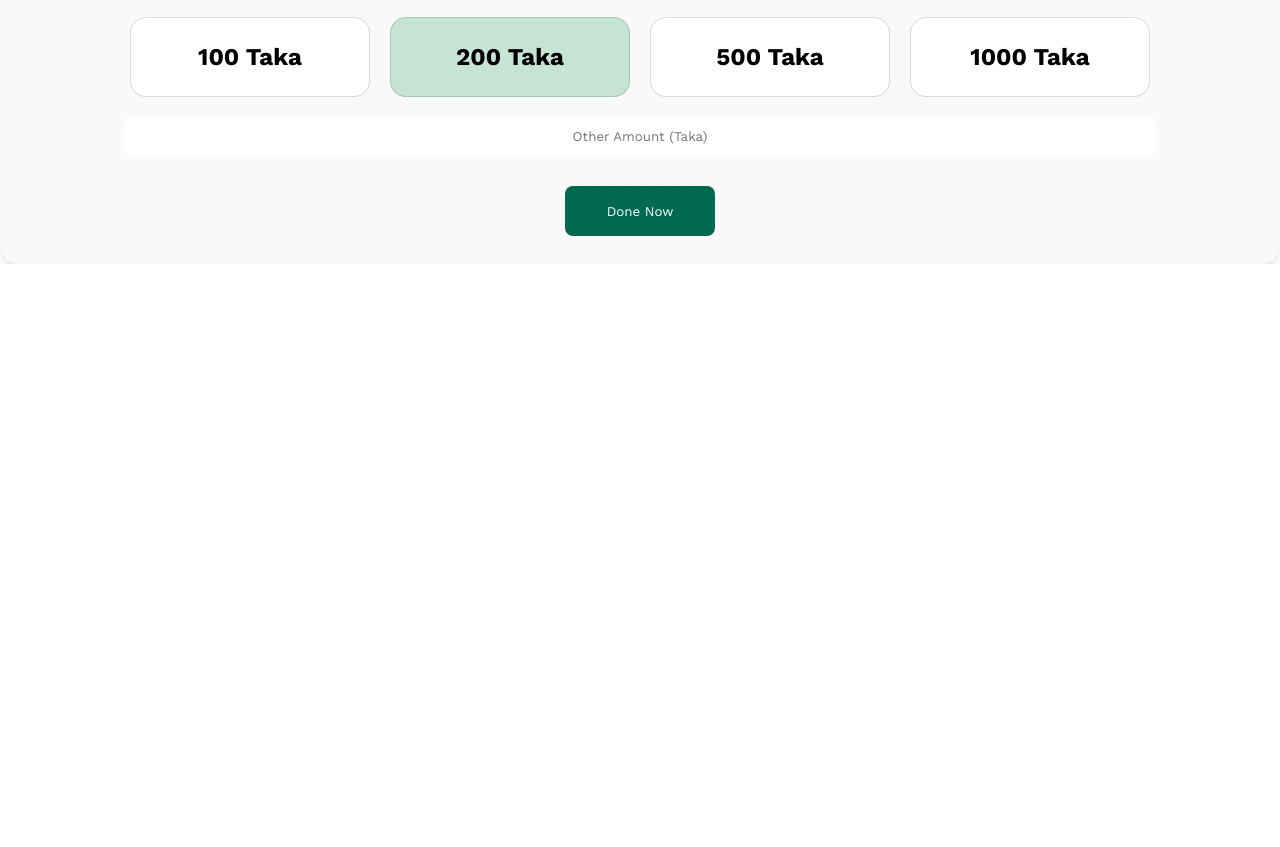
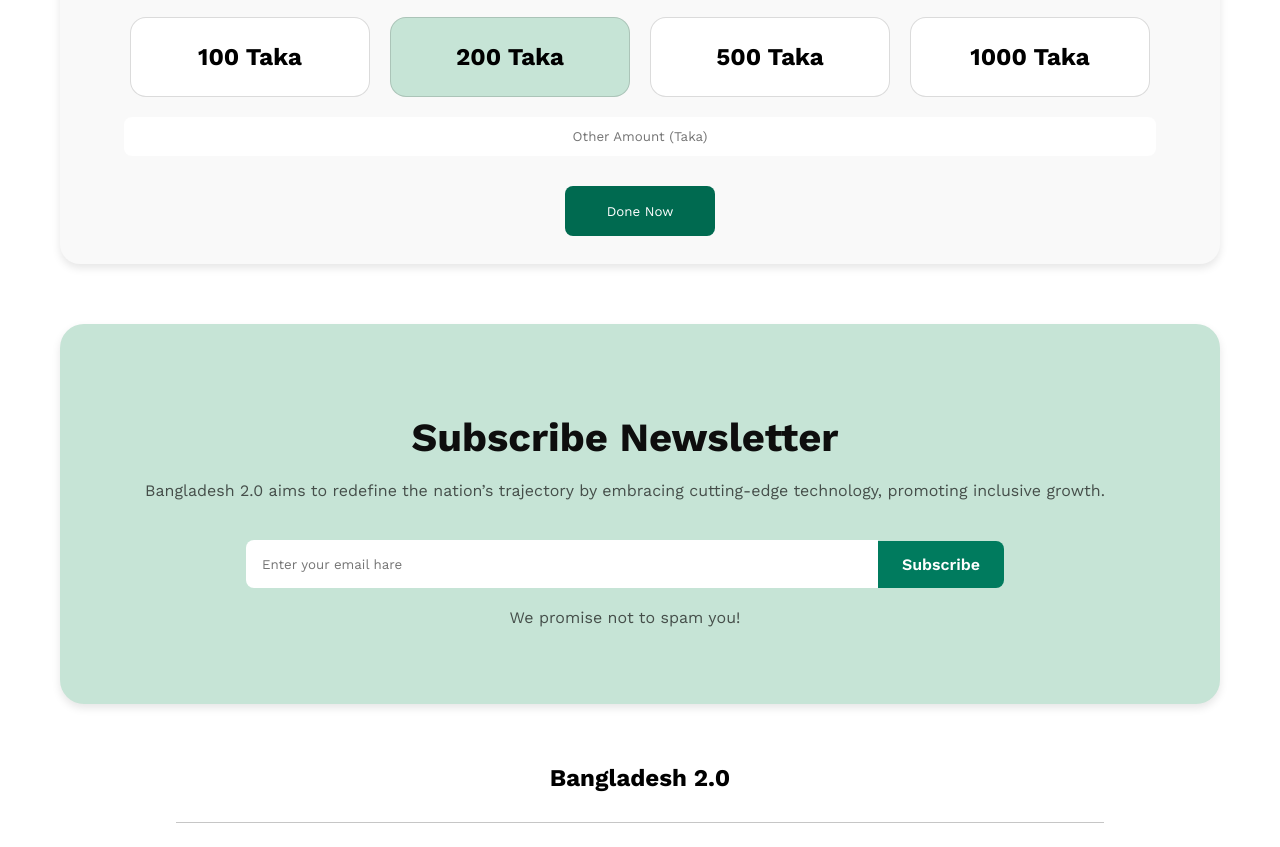
Before and after one commit to Mansurshoyab/assigment-1, a plain HTML site: page index.html in a window 1280 px wide. Shown: the part 3078-3925 px from the top of the page. Before the commit the page ends 3342 px from the top, so only its background shows below. Drawn offline with nearby package versions, Linux system fonts and the light colour scheme.

Commit message:
Footer section added

```diff
--- a/index.html
+++ b/index.html
@@ -151,9 +151,37 @@
                 </div>
             </div>
         </section>
+
+        <section class="subscribe-section">
+            <div class="submscribe">
+                <div class="subscribe-container">
+                    <div class="subscribe-content">
+                        <h2 class="subscribe-title">Subscribe Newsletter</h2>
+                        <p class="subscribe-description">
+                            Bangladesh 2.0 aims to redefine the nation’s trajectory by embracing cutting-edge technology, promoting inclusive growth.
+                        </p>
+                        <div class="subscribe-fild">
+                            <input type="email" class="subscribe-input" name="" id="" placeholder="Enter your email hare">
+                            <button class="subscribe-button">Subscribe</button>
+                        </div>
+                        <p class="subscribe-description-two">
+                            We promise not to spam you!
+                        </p>
+                    </div>
+                </div>
+            </div>
+        </section>
     </main>
     <footer>
-
+        <div class="footer-content">
+            <h2 class="footer-title">Bangladesh 2.0</h2>
+            <div class="footer-line"></div>
+            <div class="icons">
+                <img src="assets/facebook.png" alt="">
+                <img src="assets/instagram.png" alt="">
+                <img src="assets/x.png" alt="">
+            </div>
+        </div>
     </footer>
 </body>
 </html>
--- a/style/style.css
+++ b/style/style.css
@@ -306,7 +306,7 @@ nav{
 /* Donate section styles */
 
 .donate{
-    margin: 0 auto;
+    margin: 60px;
     background-color: #f9f9f9;
     display: flex;
     align-items: center;
@@ -388,3 +388,89 @@ nav{
     margin-top: 10px;
     color: white;
 }
+
+/* Subscribe section styles */
+
+.submscribe{
+    margin: 60px;
+    border-radius: 24px;
+    background: rgb(198, 228, 214);
+    max-width: 1280px;
+    height: 300px;
+    padding: 40px 20px;
+    box-shadow: 0 4px 8px rgba(0, 0, 0, 0.1);
+}
+
+
+.subscribe-content{
+    display: flex;
+    flex-direction: column;
+    align-items: center;
+    gap: 20px;
+    padding: 50px 80px 80px 50px;
+}
+.subscribe-title{
+    color: rgb(14, 14, 14);
+    font-size: 40px;
+    font-weight: 700;
+}
+
+.subscribe-description{
+    color: rgba(14, 14, 14, 0.7);
+    font-size: 16px;
+    font-weight: 400;
+}
+
+.subscribe-fild{
+    display: flex;
+    justify-content: center;
+    align-items: center;
+    margin-top: 20px;
+}
+
+.subscribe-input{
+    width: 600px;
+    height: 20px;
+    flex: 1;
+    padding: 14px 16px;
+    outline: none;
+    border-radius: 8px 0px 0px 8px;
+    border: none;
+}
+.subscribe-button{
+    padding: 14px 24px;
+    font-size: 16px;
+    font-weight: 600;
+    background-color: #007b5e;
+    border: none;
+    border-radius: 0 8px 8px 0;
+    color: white;
+}
+
+.subscribe-description-two{
+    color: rgba(14, 14, 14, 0.7);
+    font-size: 16px;
+    font-weight: 400;
+}
+
+/* Footer section styles */
+
+.footer-content{
+    margin: 60px;
+    display: flex;
+    flex-direction: column;
+    align-items: center;
+    gap: 20px;
+}
+.footer-line{
+    width: 80%;
+    height: 1px;
+    background-color: #c6c6c6;
+    margin: 10px 0;
+}
+
+.icons{
+    display: flex;
+    align-items: center;
+    gap: 20px;
+}
```
